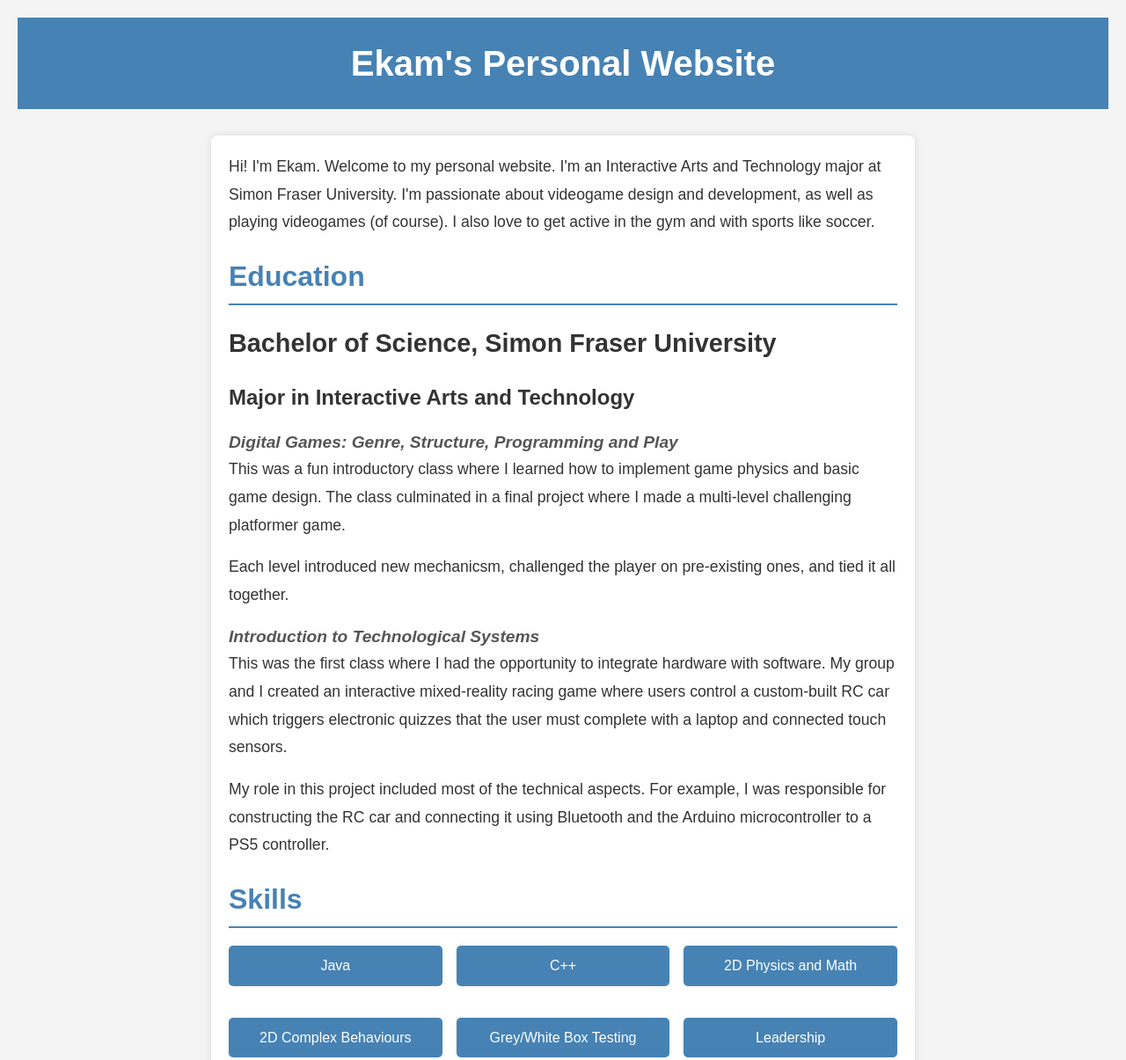
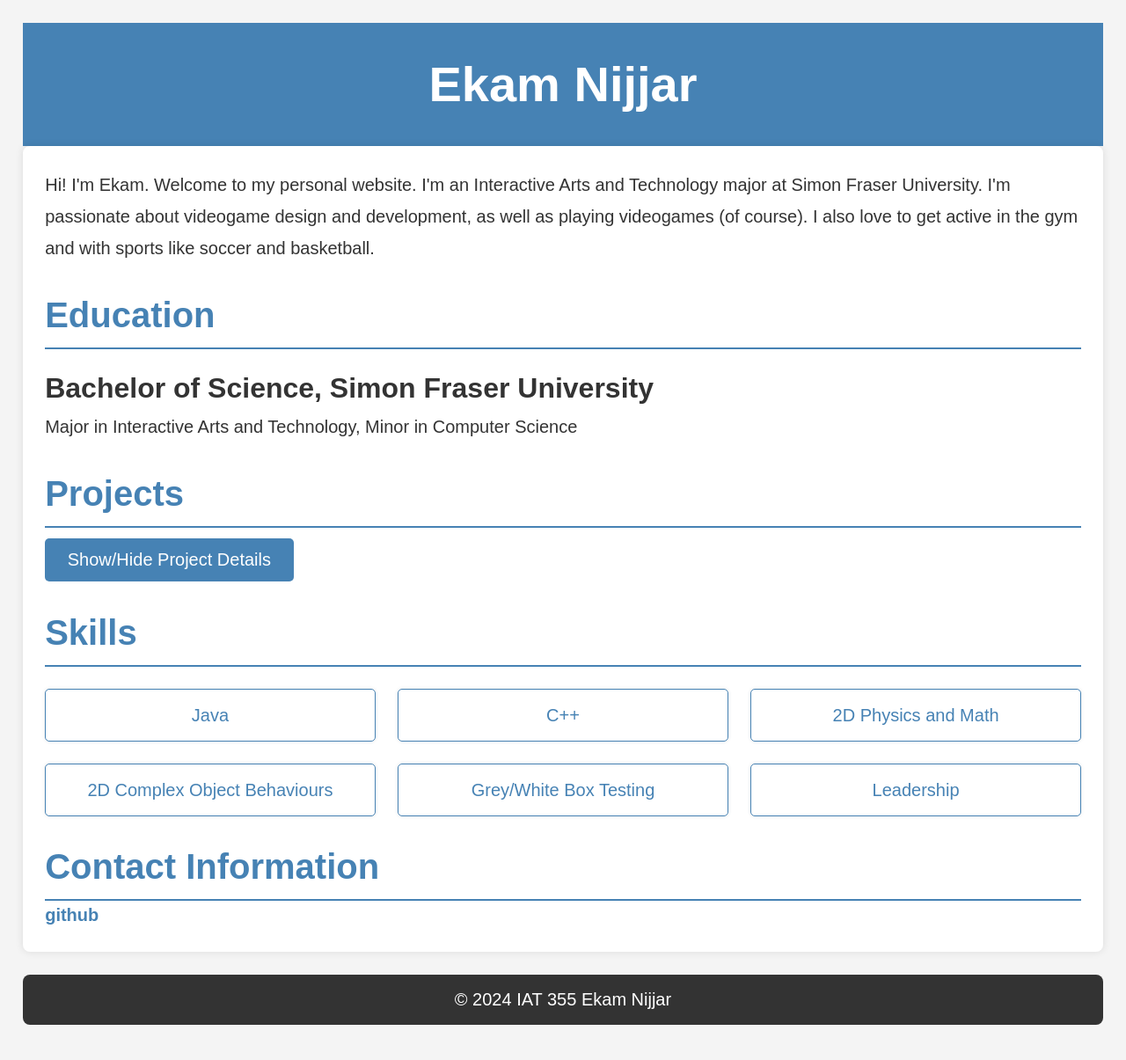
Before and after one commit to ekam-n/ekam-n.github.io, a plain HTML site: page index.html in a window 1280 px wide. Shown: the top 1205 px of the page at 88% size. Drawn offline with Linux system fonts and the light colour scheme.

Commit message:
added projects section

```diff
--- a/index.html
+++ b/index.html
@@ -8,43 +8,46 @@
   </head>
   <body>
     <header>
-      <h1>Ekam's Personal Website</h1>
+      <h1>Ekam Nijjar</h1>
     </header>
 
     <main>
-      <p>Hi! I'm Ekam. Welcome to my personal website. I'm an Interactive Arts and Technology major at Simon Fraser University. I'm passionate about videogame design and development, as well as playing videogames (of course). I also love to get active in the gym and with sports like soccer.</p>
+      <p>Hi! I'm Ekam. Welcome to my personal website. I'm an Interactive Arts and Technology major at Simon Fraser University. I'm passionate about videogame design and development, as well as playing videogames (of course). I also love to get active in the gym and with sports like soccer and basketball.</p>
 
       <h2>Education</h2>
+      <div id="education-content">
+        <h3>Bachelor of Science, Simon Fraser University</h3>
+        <p id="major-minor">Major in Interactive Arts and Technology, Minor in Computer Science</p>
+      </div>
 
-        <h3>Bachelor of Science, Simon Fraser University</h3>
+      <h2>Projects</h2>
+      <button id="toggle-button">Show/Hide Project Details</button>
+      <div id="projects-content">
+        <h3>Volt Legacy</h5>
+        <p>Project for a course, "Digital Games: Genre, Structure, Programming and Play". This was a fun introductory class where I learned how to implement game physics and basic game design. The class culminated in a final project where I made a multi-level challenging platformer game.</p>
 
-        <h4>Major in Interactive Arts and Technology</h4>
-
-          <h5>Digital Games: Genre, Structure, Programming and Play</h5>
-            <p>This was a fun introductory class where I learned how to implement game physics and basic game design. The class culminated in a final project where I made a multi-level challenging platformer game.</p>
-            <p>Each level introduced new mechanicsm, challenged the player on pre-existing ones, and tied it all together.</p>
-
-          <h5>Introduction to Technological Systems</h5>
-
-            <p>This was the first class where I had the opportunity to integrate hardware with software. My group and I created an interactive mixed-reality racing game where users control a custom-built RC car which triggers electronic quizzes that the user must complete with a laptop and connected touch sensors.</p>
+        <h3>Controlled Chaos</h5>
+        <p>Project for a course, "Introduction to Technological Systems". This was the first class where I had the opportunity to integrate hardware with software. My group and I created an interactive mixed-reality racing game where users control a custom-built RC car which triggers electronic quizzes that the user must complete with a laptop and connected touch sensors.</p>
         <p>My role in this project included most of the technical aspects. For example, I was responsible for constructing the RC car and connecting it using Bluetooth and the Arduino microcontroller to a PS5 controller.</p>
+      </div>
 
       <h2>Skills</h2>
       <ul class="skills">
         <li>Java</li>
         <li>C++</li>
         <li>2D Physics and Math</li>
-              <li>2D Complex Behaviours</li>
+        <li>2D Complex Object Behaviours</li>
         <li>Grey/White Box Testing</li>
         <li>Leadership</li>
       </ul>
 
       <h2>Contact Information</h2>
-        <a href="https://www.github.com/ekam-n" id="github-link">My github</a>
+      <a href="https://www.github.com/ekam-n" id="github-link">github</a>
     </main>
 
     <footer>
       <p>© 2024 IAT 355 Ekam Nijjar</p>
     </footer>
+    <script src="main.js"></script>
   </body>
 </html>
--- a/main.js
+++ b/main.js
@@ -0,0 +1,13 @@
+// Toggle visibility of project content
+const toggleButton = document.querySelector('#toggle-button');
+const projectContent = document.querySelector('#projects-content');
+
+toggleButton.addEventListener('click', () => {
+    if (projectContent.style.display === 'none' || projectContent.style.display === '') {
+        projectContent.style.display = 'block';
+        toggleButton.textContent = 'Hide Project Details';
+    } else {
+        projectContent.style.display = 'none';
+        toggleButton.textContent = 'Show Project Details';
+    }
+});
--- a/style.css
+++ b/style.css
@@ -6,7 +6,7 @@
 }
 
 html {
-  font-size: 16px; /* This sets the base size for rem units */
+  font-size: 100%; /* Base font size remains 100%, but we'll use clamp for scaling */
 }
 
 body {
@@ -14,7 +14,7 @@
   background-color: #f4f4f4;
   color: #333;
   line-height: 1.6;
-  padding: 1.25rem; /* 1.25rem = 20px */
+  padding: 2vw; /* Responsive padding */
 }
 
 /* Header */
@@ -22,60 +22,80 @@
   background-color: #4682B4; /* Darker blue */
   color: white;
   text-align: center;
-  padding: 1.25rem 0;
-  margin-bottom: 1.875rem; /* 30px */
+  padding: 2vw 0; /* Responsive padding */
 }
 
 header h1 {
-  font-size: 2.5rem; /* Equivalent to 40px */
+  font-size: clamp(1.5rem, 6vw, 3.5rem); /* Min: 1.5rem, Max: 3.5rem, scales with viewport width */
   font-weight: 600;
 }
 
 /* Main Content */
 main {
-  max-width: 50rem; /* Equivalent to 800px */
-  margin: 0 auto;
+  width: 100%; /* Use the full width of the page */
   background-color: white;
-  padding: 1.25rem; /* Equivalent to 20px */
-  border-radius: 0.5rem; /* Equivalent to 8px */
-  box-shadow: 0 0 0.625rem rgba(0, 0, 0, 0.1); /* 0.625rem = 10px */
+  padding: 2vw; /* Responsive padding */
+  border-radius: 0.5rem;
+  box-shadow: 0 0 0.625rem rgba(0, 0, 0, 0.1); /* 10px shadow */
 }
 
 main h2 {
-  font-size: 2rem; /* Equivalent to 32px */
-  margin-top: 1.25rem; /* Equivalent to 20px */
-  color: #4682B4; /* Darker blue */
-  border-bottom: 0.125rem solid #4682B4; /* 0.125rem = 2px */
-  padding-bottom: 0.3125rem; /* 0.3125rem = 5px */
+  font-size: clamp(1.25rem, 4.5vw, 2.5rem); /* Min: 1.25rem, Max: 2.5rem */
+  margin-top: 2vw;
+  color: #4682B4;
+  border-bottom: 0.125rem solid #4682B4;
+  padding-bottom: 0.3125rem;
 }
 
-main h3 {
-  font-size: 1.8rem; /* Equivalent to 28.8px */
-  margin-top: 1.25rem;
-  color: #333;
-}
-
-main h4 {
-  font-size: 1.5rem; /* Equivalent to 24px */
-  margin-top: 1.25rem;
+main h3, h4, h5 {
+  margin-top: 1.5vw;
+  font-size: clamp(1rem, 4vw, 2rem); /* Min: 1rem, Max: 2rem */
 }
 
 main h5 {
-  font-size: 1.2rem; /* Equivalent to 19.2px */
-  font-weight: 600;
-  color: #555;
-  margin-top: 1rem;
-  font-style: italic;
+  font-style: italic; /* Italicized text */
+}
+
+#major-minor {
+
+  margin-bottom: 0;
+}
+
+#projects-content {
+  /* margin-top: 1vw; */
+  display: none; /* Hide education content by default */
+}
+
+/* Button Style */
+#toggle-button {
+  background-color: #4682B4;
+  color: white;
+  border: none;
+  border-radius: 0.3125rem;
+  padding: 1vw 2vw; /* Responsive padding */
+  font-size: clamp(0.875rem, 3.5vw, 1.25rem); /* Min: 0.875rem, Max: 1.25rem */
+  cursor: pointer;
+  transition: background-color 0.3s ease;
+  margin-top: 1vw;
+}
+
+#toggle-button:hover {
+  background-color: #356b93; /* Darker shade on hover */
+}
+
+#toggle-button:focus {
+  outline: none;
+  box-shadow: 0 0 0.5rem rgba(70, 130, 180, 0.5); /* Add a subtle shadow on focus */
 }
 
 main p {
-  margin-bottom: 1rem; /* Equivalent to 16px */
-  font-size: 1.1rem; /* Equivalent to 17.6px */
+  margin-bottom: 1.5vw;
+  font-size: clamp(1rem, 3.5vw, 1.25rem); /* Min: 1rem, Max: 1.25rem */
   line-height: 1.8;
 }
 
 main a {
-  color: #4682B4; /* Darker blue */
+  color: #4682B4;
   text-decoration: none;
   font-weight: bold;
 }
@@ -88,40 +108,49 @@
 main .skills {
   display: flex;
   flex-wrap: wrap;
-  gap: 1rem; /* Adds space between the skill items */
+  gap: 2vw;
   justify-content: space-around;
-  margin-bottom: 2rem;
+  margin-bottom: 2vw;
+  margin-top: 2vw;
+  list-style: none;
+  padding-left: 0;
 }
 
 main .skills li {
-  background-color: #4682B4; /* Darker blue */
-  color: white;
-  padding: 0.625rem 1rem; /* Equivalent to 10px 16px */
-  margin-top: 1.25rem;
-  border-radius: 0.3125rem; /* Equivalent to 5px */
-  font-size: 1rem; /* 16px */
-  flex: 1 1 calc(33% - 1rem); /* Adjusts each skill item to take up 33% of the container */
+  background-color: white;
+  color: #4682B4;
+  padding: 1vw 2vw; /* Responsive padding */
+  border-radius: 0.3125rem;
+  font-size: clamp(0.875rem, 3.5vw, 1.25rem); /* Min: 0.875rem, Max: 1.25rem */
+  flex: 1 1 calc(33% - 2vw); /* Responsive flex layout */
   text-align: center;
-  box-shadow: 0 0 0.25rem rgba(0, 0, 0, 0.1); /* Adds a slight shadow for better presentation */
+  border: 1px solid #4682B4;
+  box-shadow: 0 0 0.25rem rgba(0, 0, 0, 0.1);
 }
 
 /* Style for the GitHub link using an id */
 #github-link {
-  margin-top: 1.25rem;
-  color: #4682B4; /* Darker blue */
+  margin-top: 2vw;
+  color: #4682B4;
+  font-size: clamp(1rem, 3.5vw, 1.25rem); /* Min: 1rem, Max: 1.25rem */
 }
 
 /* Footer */
 footer {
   text-align: center;
-  margin-top: 1.875rem; /* Equivalent to 30px */
-  padding: 0.625rem 0; /* Equivalent to 10px */
+  margin-top: 2vw;
+  padding: 1vw 0;
   background-color: #333;
   color: white;
-  font-size: 0.9rem; /* Equivalent to 14.4px */
-  border-radius: 0.5rem; /* Equivalent to 8px */
+  font-size: clamp(0.875rem, 3vw, 1.25rem); /* Min: 0.875rem, Max: 1.25rem */
+  border-radius: 0.5rem;
 }
 
 footer p {
   margin: 0;
 }
+
+/* Smooth Scrolling */
+html {
+  scroll-behavior: smooth;
+}
```
Lines whose indentation alone changed are shown as unchanged.
